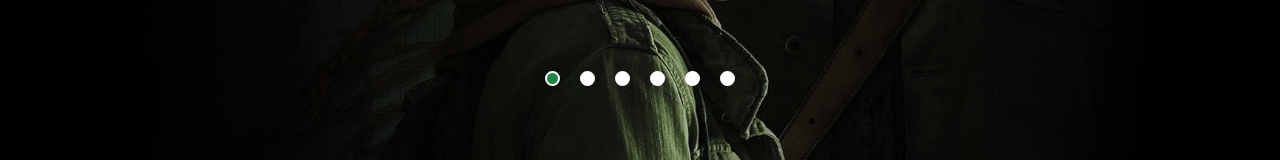
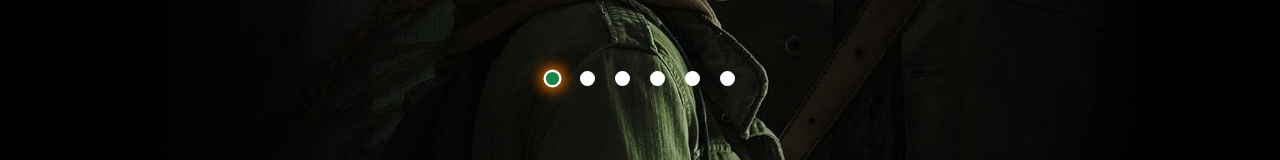
Before and after one commit to juliomar22/carrossel-the-last-of-us, a plain HTML site: page index.html in a window 1280 px wide. In both pictures the pointer is over the button 552 px from the left and 644 px from the top of the page. Shown: the part 566-726 px from the top of the page. Drawn offline with Linux system fonts and the light colour scheme.

Commit message:
Add transition, box-shadow e transform nos botões carrossel com hover.

```diff
--- a/src/css/estilos.css
+++ b/src/css/estilos.css
@@ -49,6 +49,12 @@ main:after {
 	border: 2px solid transparent;
 	cursor: pointer;
 	border-color: #ffffff;
+	transition: 0.3s ease-in-out;
+}
+
+.botoes-carrossel .botao:hover {
+	box-shadow:  0 0 1em #ffd700, 0 0 1em #ff0000;
+	transform: scale(1.2);
 }
 
 .botoes-carrossel .botao.selecionado {
```
